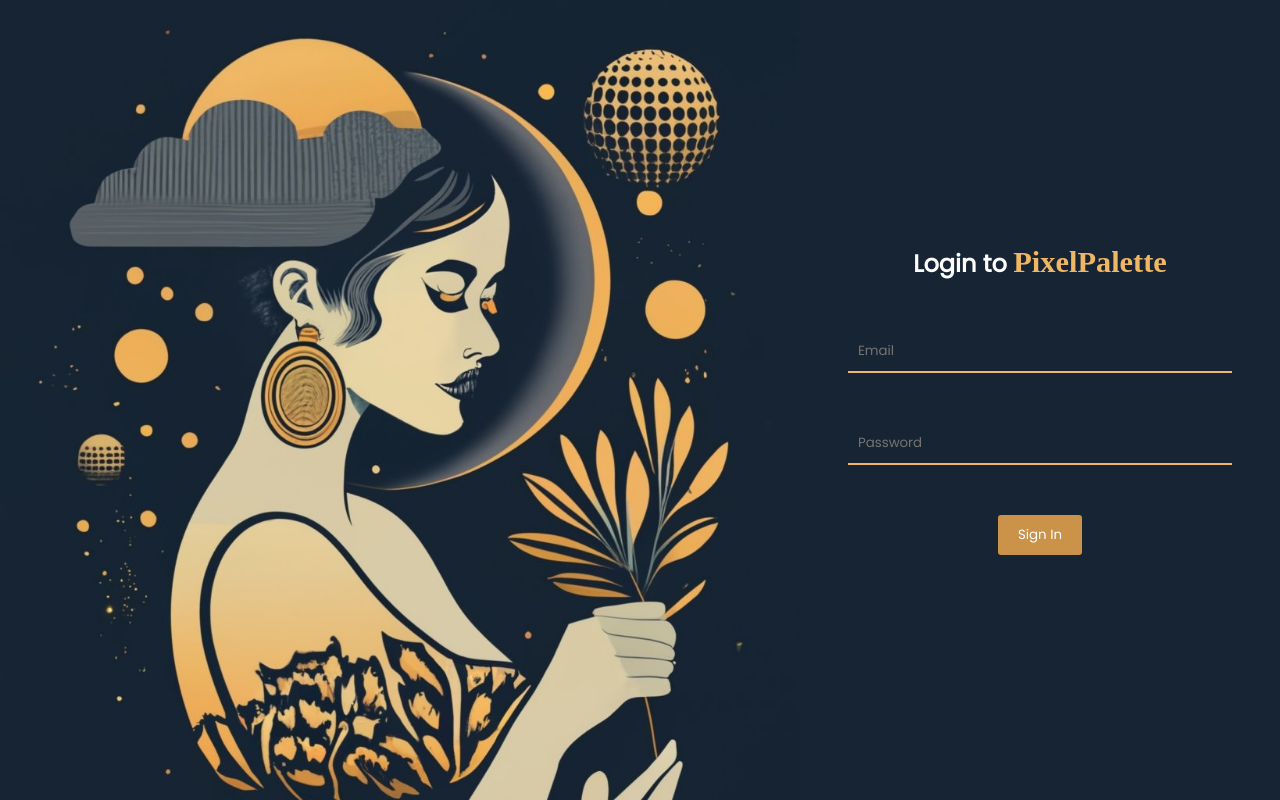
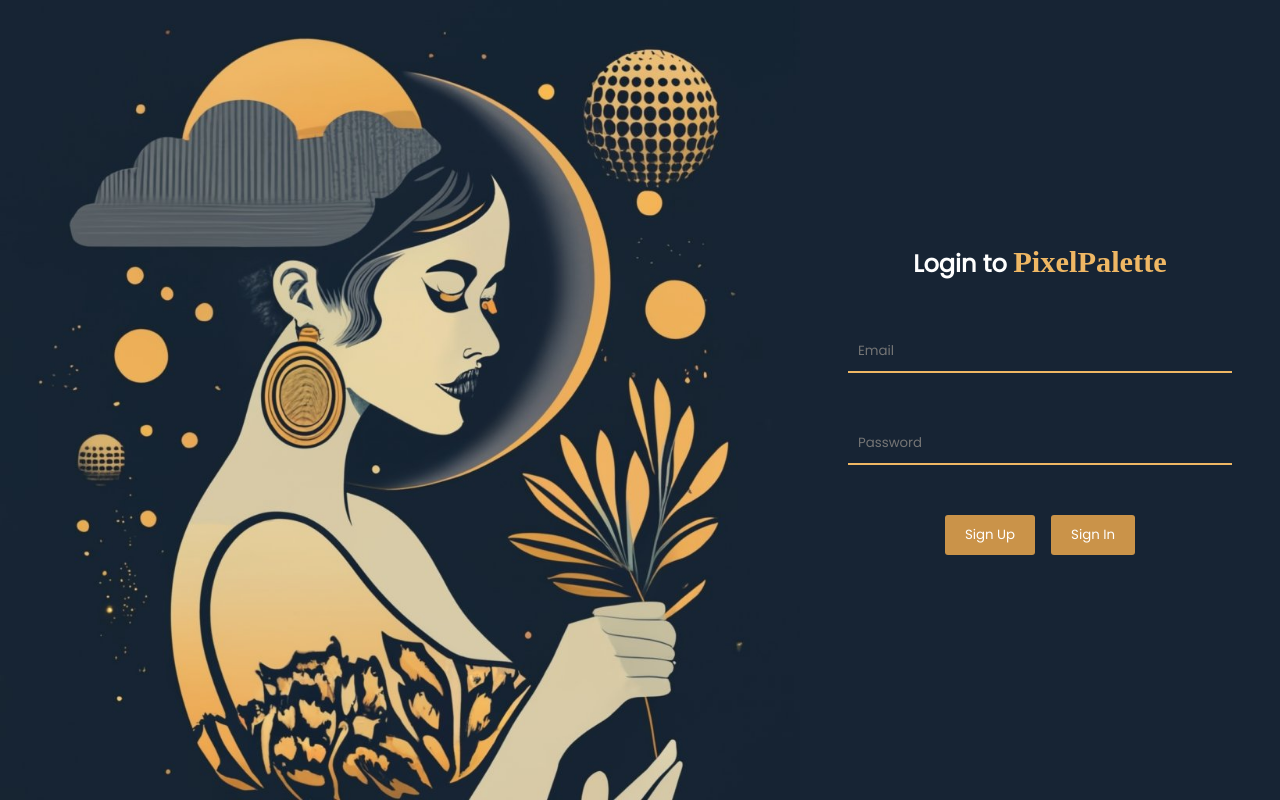
Before and after one commit to SilverJem/hngStage3, a React (Vite) app: page / in a window 1280 px wide. Built offline with nearby package versions, Linux system fonts and the light colour scheme; a web font is replaced by a local one.

Commit message:
Update FirebaseAuth.jsx

```diff
--- a/src/Components/FirebaseAuth.jsx
+++ b/src/Components/FirebaseAuth.jsx
@@ -27,7 +27,7 @@
     try {
       const userCredential = await signInWithEmailAndPassword(auth, email, password);
       setUser(userCredential.user);
-      localStorage.setItem('pixelpalette', email)
+      localStorage.setItem('pixelpalette', user.email)
 
     } catch (error) {
       console.log(error)
@@ -79,9 +79,10 @@
                     {error && <p className="error">{error}</p>}
             <input type="email" placeholder="Email" onChange={(e) => setEmail(e.target.value)} />
           <input type="password" placeholder="Password" onChange={(e) => setPassword(e.target.value)} />
+          <div className='btn'>
+          <Link to="/signup"><button>Sign Up</button></Link>
           <button onClick={handleSignIn}>Sign In</button>
-
-
+          </div>
           </div>
 
         </div>
```
